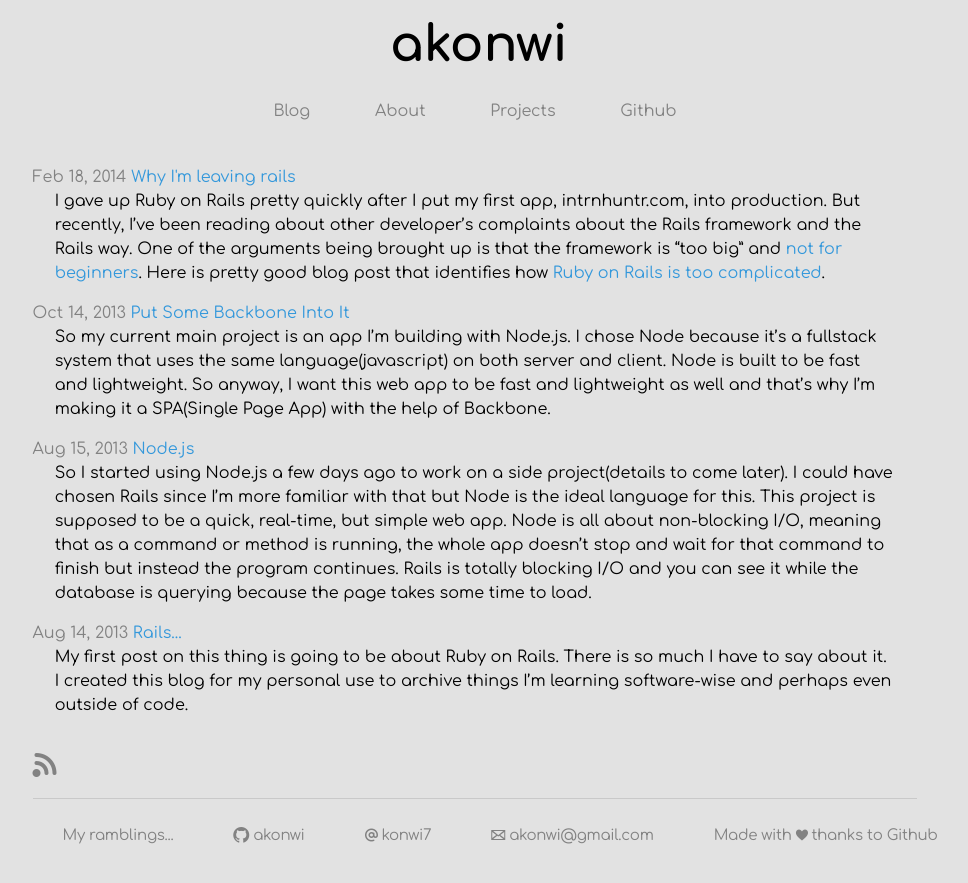
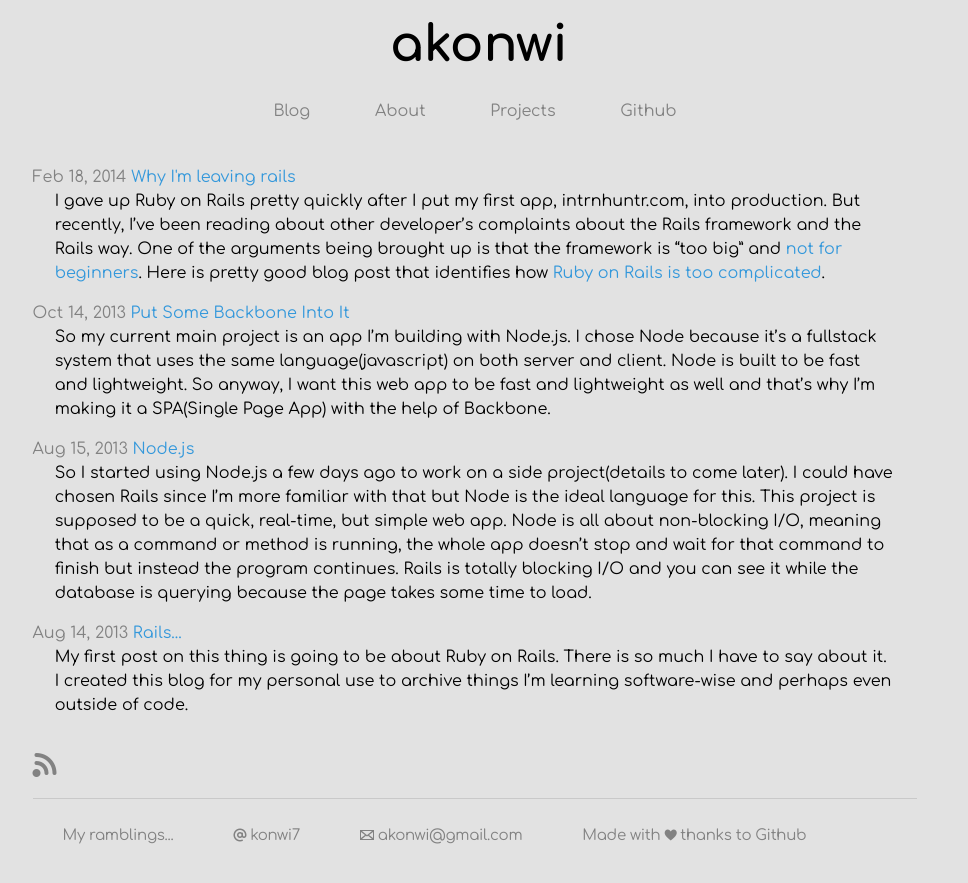
Before and after one commit to akonwi/akonwi.github.io, a Jekyll site: the page built from index.html, in a window 1280 px wide. Shown: the top 883 px of the page, without its empty margins (165-1133 px from the left). Built offline with Jekyll 4.4.1, drawn with Linux system fonts in a browser that asks for light colours.

Commit message:
Remove github username from footer

```diff
--- a/_includes/footer.html
+++ b/_includes/footer.html
@@ -3,14 +3,6 @@
     <li>
       {{ site.description }}
     </li>
-    {% if site.github_username %}
-      <li>
-        <a href="https://github.com/{{ site.github_username }}">
-          <span class="octicon octicon-mark-github"></span>
-          <span class="github text">{{ site.github_username }}</span>
-        </a>
-      </li>
-    {% endif %}
     {% if site.twitter_username %}
       <li>
         <a href="https://twitter.com/{{ site.twitter_username }}">
--- a/_sass/styles.sass
+++ b/_sass/styles.sass
@@ -138,7 +138,7 @@ $container-width: 70%
     +breakpoint(small)
       display: inline
     +breakpoint(large)
-      display: -webkit-box
+      display: -webkit-inline-box
     li
       +breakpoint(small)
         display: inline-block
```
